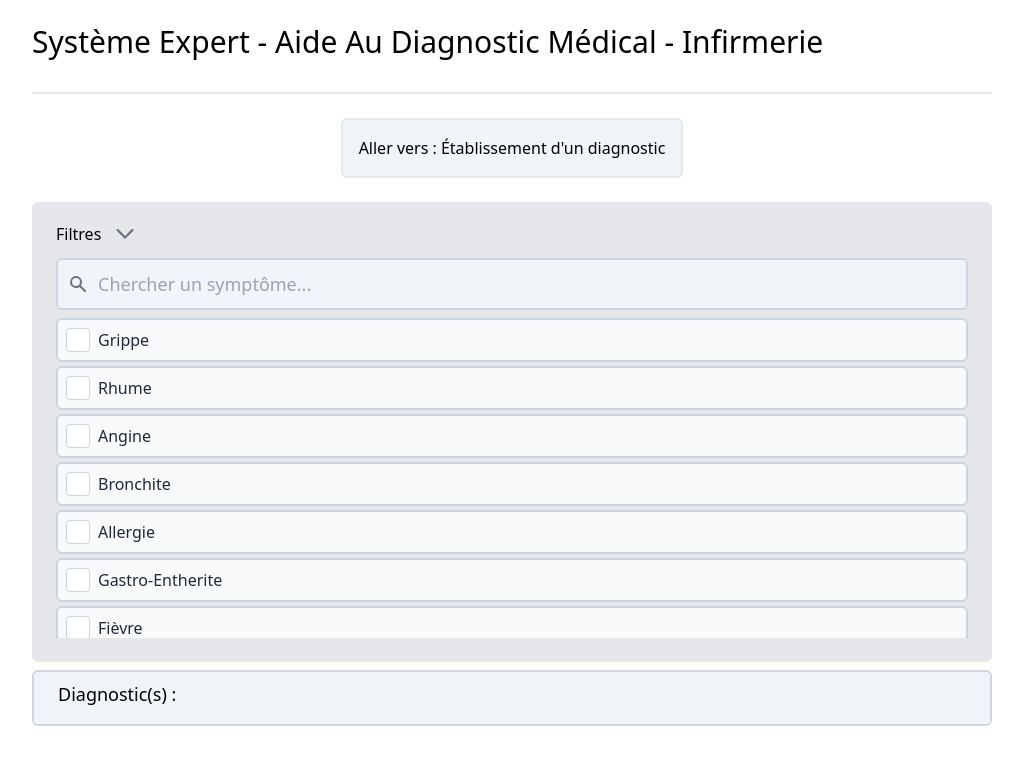
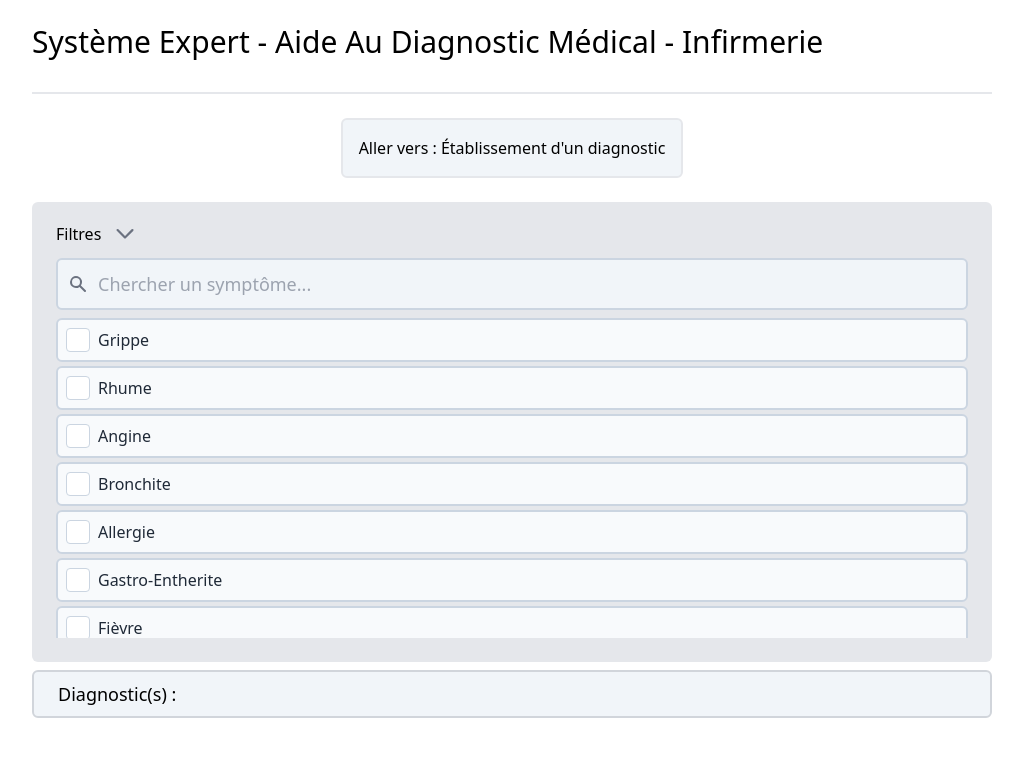
Before and after one commit to adelestre/medical-diagnosis, a React (Create React App) app: page / in a window 1280 px wide. Shown: the top 764 px of the page, without its empty margins (128-1151 px from the left). Built offline with nearby package versions, Linux system fonts and the light colour scheme; what tw-elements would draw is missing.

Commit message:
v1.0.4 - Fix design

```diff
--- a/src/components/Results.jsx
+++ b/src/components/Results.jsx
@@ -38,7 +38,7 @@ function Results({ symptoms }) {
 	}
 	let results = getResults()
 	return (
-		<div className="flex flex-col gap-2 bg-slate-100 py-2 px-6 border-2 rounded-md border-gray-300">
+		<div className="flex flex-col gap-2 bg-slate-100 pt-2 px-6 border-2 rounded-md border-gray-300">
 			<div className="text-lg">Diagnostic(s) :</div>
 			<div>
 				<ul className="flex flex-col gap-4 px-6 text-xl list-disc">
```
